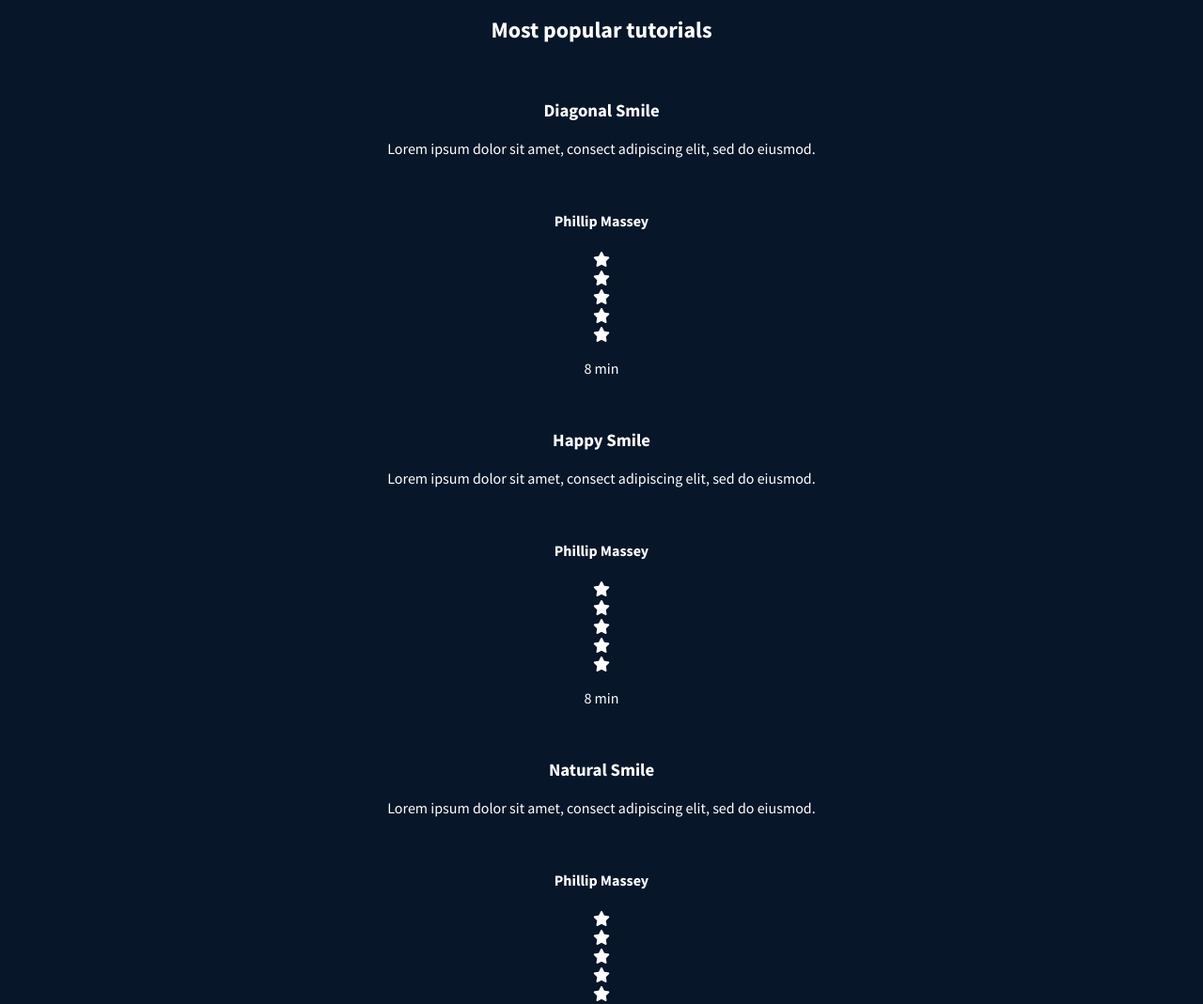
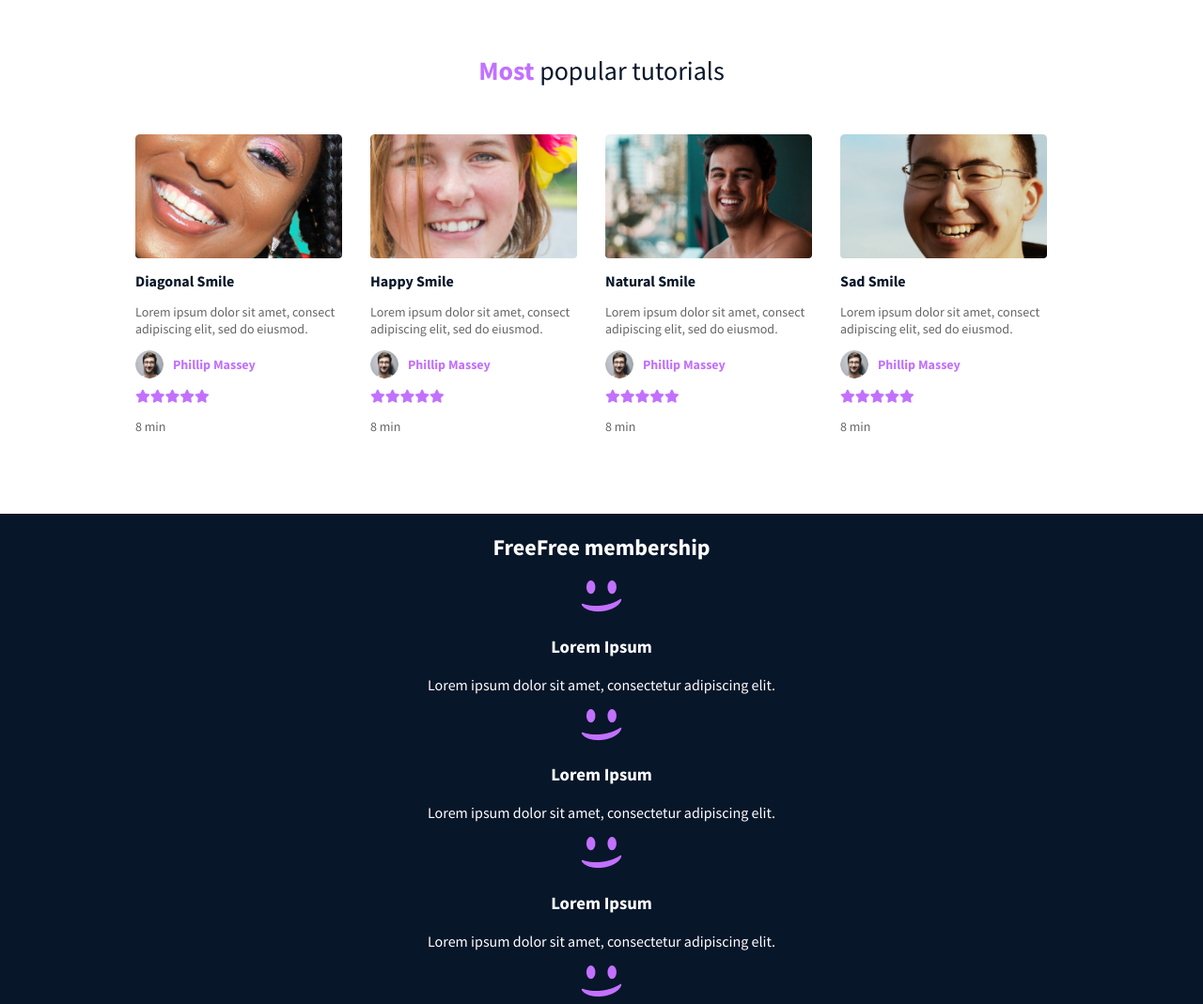
Before and after one commit to banidzakaria101/alx_html_css, a plain HTML site: page css_advanced/index.html in a window 1280 px wide. Shown: the part 1120-2189 px from the top of the page at 94% size. Drawn offline with Linux system fonts and the light colour scheme.

Commit message:
add style do testimonial sectionand popular section

```diff
--- a/css_advanced/index.html
+++ b/css_advanced/index.html
@@ -1,15 +1,18 @@
 <!DOCTYPE html>
 <html lang="en">
+
 <head>
     <meta charset="UTF-8">
     <meta name="viewport" content="width=device-width, initial-scale=1.0">
     <script src="https://kit.fontawesome.com/4a2b055604.js" crossorigin="anonymous"></script>
-    <link href="https://fonts.googleapis.com/css2?family=Source+Sans+Pro:wght@400;600;700;900&display=swap" rel="stylesheet">
+    <link href="https://fonts.googleapis.com/css2?family=Source+Sans+Pro:wght@400;600;700;900&display=swap"
+        rel="stylesheet">
     <link rel="stylesheet" href="styles.css">
     <title>Document</title>
 </head>
+
 <body>
-    <header >
+    <header>
         <nav>
             <img src="/images/logo.png" alt="logo">
 
@@ -29,10 +32,10 @@
                 <span class="keyword">GRIN</span>
                 <span class="keyword">LAUGH</span>
             </div>
-            <button >REGISTER FOR FREE</button>
-            <div >
-                <h2><span >Learn</span> from the pros</h2>
-                <div >
+            <button>REGISTER FOR FREE</button>
+            <div>
+                <h2><span>Learn</span> from the pros</h2>
+                <div>
                     <div>
                         <img src="./images/1.png" alt="">
                         <h3>Phillip Massey</h3>
@@ -61,105 +64,112 @@
                 <img src="./images/5.png" alt="image">
             </div>
             <div class="testimonial-content">
-                <blockquote>« Those tutorials are concise and go straight to the point. I can’t think of a better place to learn smiling. And it’s so fun!</blockquote>
+                <blockquote>« Those tutorials are concise and go straight to the point. I can’t think of a better place
+                    to learn smiling. And it’s so fun!</blockquote>
                 <h3>NAME</h3>
                 <P>weather presenter</P>
             </div>
         </section>
-        <section>
-            <h2>Most popular tutorials</h2>
-            <div>
-                <img src="./images/Bitmap (1).png" alt="">
+        <section class="popular-section">
+            <h2 class="popular-title"><span class="purple-text">Most</span> popular tutorials</h2>
+            <div class="tutorials-grid">
+
+                <div class="tutorial-card">
+                    <img src="./images/9.png" alt="">
                     <h3>Diagonal Smile</h3>
                     <p>Lorem ipsum dolor sit amet, consect adipiscing elit, sed do eiusmod.</p>
-                <div>
-                    <img src="./images/1 (3).png" alt="">
+                    <div class="tutor-info">
+                        <img src="./images/1.png" alt="">
                         <h4>Phillip Massey</h4>
                     </div>
-                <div>
+                    <div class="stars">
                         <div><i class="fa-solid fa-star"></i></div>
                         <div><i class="fa-solid fa-star"></i></div>
                         <div><i class="fa-solid fa-star"></i></div>
                         <div><i class="fa-solid fa-star"></i></div>
                         <div><i class="fa-solid fa-star"></i></div>
                     </div>
-                <p>8 min</p>
+                    <p class="duration">8 min</p>
                 </div>
-            <div>
-                <img src="./images/Bitmap (4).png" alt="">
+
+                <div class="tutorial-card">
+                    <img src="./images/7.png" alt="">
                     <h3>Happy Smile</h3>
                     <p>Lorem ipsum dolor sit amet, consect adipiscing elit, sed do eiusmod.</p>
-                <div>
-                    <img src="./images/1 (3).png" alt="">
+                    <div class="tutor-info">
+                        <img src="./images/1.png" alt="">
                         <h4>Phillip Massey</h4>
                     </div>
-                <div>
+                    <div class="stars">
                         <div><i class="fa-solid fa-star"></i></div>
                         <div><i class="fa-solid fa-star"></i></div>
                         <div><i class="fa-solid fa-star"></i></div>
                         <div><i class="fa-solid fa-star"></i></div>
                         <div><i class="fa-solid fa-star"></i></div>
                     </div>
-                <p>8 min</p>
+                    <p class="duration">8 min</p>
                 </div>
-            <div>
-                <img src="./images/Bitmap (3).png" alt="">
+                <div class="tutorial-card">
+                    <img src="./images/8.png" alt="">
                     <h3>Natural Smile</h3>
                     <p>Lorem ipsum dolor sit amet, consect adipiscing elit, sed do eiusmod.</p>
-                <div>
-                    <img src="./images/1 (3).png" alt="">
+                    <div class="tutor-info">
+                        <img src="./images/1.png" alt="">
                         <h4>Phillip Massey</h4>
                     </div>
-                <div>
+                    <div class="stars">
                         <div><i class="fa-solid fa-star"></i></div>
                         <div><i class="fa-solid fa-star"></i></div>
                         <div><i class="fa-solid fa-star"></i></div>
                         <div><i class="fa-solid fa-star"></i></div>
                         <div><i class="fa-solid fa-star"></i></div>
                     </div>
-                <p>8 min</p>
+                    <p class="duration">8 min</p>
                 </div>
-            <div>
-                <img src="./images/Bitmap (2).png" alt="">
+                <div class="tutorial-card">
+                    <img src="./images/6.png" alt="">
                     <h3>Sad Smile</h3>
                     <p>Lorem ipsum dolor sit amet, consect adipiscing elit, sed do eiusmod.</p>
-                <div>
-                    <img src="./images/1 (3).png" alt="">
+                    <div class="tutor-info">
+                        <img src="./images/1.png" alt="">
                         <h4>Phillip Massey</h4>
                     </div>
-                <div>
+                    <div class="stars">
                         <div><i class="fa-solid fa-star"></i></div>
                         <div><i class="fa-solid fa-star"></i></div>
                         <div><i class="fa-solid fa-star"></i></div>
                         <div><i class="fa-solid fa-star"></i></div>
                         <div><i class="fa-solid fa-star"></i></div>
                     </div>
-                <p>8 min</p>
+                    <p class="duration">8 min</p>
+                </div>
             </div>
         </section>
-        <section>
-            <h2>Free membership</h2>
-            <div>
-                <img src="./images/smile.svg" alt="">
+        <section class="membership">
+            <h2><span class="highlight">Free</span>Free membership</h2>
+            <div class="membership-cards">
+            <div class="card">
+                <img src="./images/smile.png" alt="">
                 <h3>Lorem Ipsum</h3>
                 <p>Lorem ipsum dolor sit amet, consectetur adipiscing elit.</p>
             </div>
-            <div>
-                <img src="./images/smile.svg" alt="">
+            <div class="card">
+                <img src="./images/smile.png" alt="">
                 <h3>Lorem Ipsum</h3>
                 <p>Lorem ipsum dolor sit amet, consectetur adipiscing elit.</p>
             </div>
-            <div>
-                <img src="./images/smile.svg" alt="">
+            <div class="card">
+                <img src="./images/smile.png" alt="">
                 <h3>Lorem Ipsum</h3>
                 <p>Lorem ipsum dolor sit amet, consectetur adipiscing elit.</p>
             </div>
-            <div>
-                <img src="./images/smile.svg" alt="">
+            <div class="card">
+                <img src="./images/smile.png" alt="">
                 <h3>Lorem Ipsum</h3>
                 <p>Lorem ipsum dolor sit amet, consectetur adipiscing elit.</p>
             </div>
-            <button>REGISTER FOR FREE</button>
+            </div>
+            <button class="register-btn">REGISTER FOR FREE</button>
         </section>
         <section>
             <h2>F.A.Q</h2>
@@ -169,14 +179,22 @@
                         <h3>How does this work?</h3>
                     </div>
                     <div>
-                        Lorem ipsum dolor sit amet, consectetur adipiscing elit, sed do eiusmod tempor incididunt ut labore et dolore magna aliqua. Ut enim ad minim veniam, quis nostrud exercitation ullamco laboris nisi ut aliquip ex ea commodo consequat. Duis aute irure dolor in reprehenderit in voluptate velit esse cillum dolore eu fugiat nulla pariatur. Excepteur sint occaecat cupidatat non proident, sunt in culpa qui officia deserunt mollit anim id est laborum.
+                        Lorem ipsum dolor sit amet, consectetur adipiscing elit, sed do eiusmod tempor incididunt ut
+                        labore et dolore magna aliqua. Ut enim ad minim veniam, quis nostrud exercitation ullamco
+                        laboris nisi ut aliquip ex ea commodo consequat. Duis aute irure dolor in reprehenderit in
+                        voluptate velit esse cillum dolore eu fugiat nulla pariatur. Excepteur sint occaecat cupidatat
+                        non proident, sunt in culpa qui officia deserunt mollit anim id est laborum.
                     </div>
 
                     <div>
                         <h3>How does this work?</h3>
                     </div>
                     <div>
-                        Lorem ipsum dolor sit amet, consectetur adipiscing elit, sed do eiusmod tempor incididunt ut labore et dolore magna aliqua. Ut enim ad minim veniam, quis nostrud exercitation ullamco laboris nisi ut aliquip ex ea commodo consequat. Duis aute irure dolor in reprehenderit in voluptate velit esse cillum dolore eu fugiat nulla pariatur. Excepteur sint occaecat cupidatat non proident, sunt in culpa qui officia deserunt mollit anim id est laborum.
+                        Lorem ipsum dolor sit amet, consectetur adipiscing elit, sed do eiusmod tempor incididunt ut
+                        labore et dolore magna aliqua. Ut enim ad minim veniam, quis nostrud exercitation ullamco
+                        laboris nisi ut aliquip ex ea commodo consequat. Duis aute irure dolor in reprehenderit in
+                        voluptate velit esse cillum dolore eu fugiat nulla pariatur. Excepteur sint occaecat cupidatat
+                        non proident, sunt in culpa qui officia deserunt mollit anim id est laborum.
                     </div>
                 </div>
                 <div>
@@ -184,13 +202,21 @@
                         <h3>How does this work?</h3>
                     </div>
                     <div>
-                        Lorem ipsum dolor sit amet, consectetur adipiscing elit, sed do eiusmod tempor incididunt ut labore et dolore magna aliqua. Ut enim ad minim veniam, quis nostrud exercitation ullamco laboris nisi ut aliquip ex ea commodo consequat. Duis aute irure dolor in reprehenderit in voluptate velit esse cillum dolore eu fugiat nulla pariatur. Excepteur sint occaecat cupidatat non proident, sunt in culpa qui officia deserunt mollit anim id est laborum.
+                        Lorem ipsum dolor sit amet, consectetur adipiscing elit, sed do eiusmod tempor incididunt ut
+                        labore et dolore magna aliqua. Ut enim ad minim veniam, quis nostrud exercitation ullamco
+                        laboris nisi ut aliquip ex ea commodo consequat. Duis aute irure dolor in reprehenderit in
+                        voluptate velit esse cillum dolore eu fugiat nulla pariatur. Excepteur sint occaecat cupidatat
+                        non proident, sunt in culpa qui officia deserunt mollit anim id est laborum.
                     </div>
                     <div>
                         <h3>How does this work?</h3>
                     </div>
                     <div>
-                        Lorem ipsum dolor sit amet, consectetur adipiscing elit, sed do eiusmod tempor incididunt ut labore et dolore magna aliqua. Ut enim ad minim veniam, quis nostrud exercitation ullamco laboris nisi ut aliquip ex ea commodo consequat. Duis aute irure dolor in reprehenderit in voluptate velit esse cillum dolore eu fugiat nulla pariatur. Excepteur sint occaecat cupidatat non proident, sunt in culpa qui officia deserunt mollit anim id est laborum.
+                        Lorem ipsum dolor sit amet, consectetur adipiscing elit, sed do eiusmod tempor incididunt ut
+                        labore et dolore magna aliqua. Ut enim ad minim veniam, quis nostrud exercitation ullamco
+                        laboris nisi ut aliquip ex ea commodo consequat. Duis aute irure dolor in reprehenderit in
+                        voluptate velit esse cillum dolore eu fugiat nulla pariatur. Excepteur sint occaecat cupidatat
+                        non proident, sunt in culpa qui officia deserunt mollit anim id est laborum.
                     </div>
                 </div>
             </div>
@@ -210,4 +236,5 @@
         </section>
     </footer>
 </body>
+
 </html>
--- a/css_advanced/styles.css
+++ b/css_advanced/styles.css
@@ -167,3 +167,86 @@ nav ul li a {
   font-size: 14px;
   font-style: italic;
 }
+
+.popular-section {
+  padding: 60px 20px;
+  background-color: white;
+  text-align: center;
+  color: #071629;
+}
+
+.popular-section h2 {
+ font-size: 28px;
+  font-weight: 400;
+  margin-bottom: 40px;
+  margin-top: 0;
+}
+
+.purple-text {
+  color: #c271ff;
+  font-weight: 700;
+}
+
+.tutorials-grid {
+  display: flex;
+  gap: 30px;
+  margin: auto;
+  width: 80%;
+  padding: 10px;
+
+}
+
+.tutorial-card {
+  width: 220px;
+  text-align: left;
+
+}
+
+.tutorial-card img {
+  width: 100%;
+  border-radius: 4px;
+
+}
+
+.tutorial-card h3 {
+  font-size: 16px;
+  margin: 10px 0 5px;
+}
+
+.tutorial-card p {
+  font-size: 14px;
+  color: #666;
+
+}
+
+.tutor-info {
+  display: flex;
+  align-items: center;
+  gap: 10px;
+  margin: 10px 0;
+}
+
+.tutor-info img {
+  width: 30px;
+  height: 30px;
+  border-radius: 50%;
+
+}
+
+.tutor-info h4 {
+  font-size: 14px;
+  color: #c271ff;
+  margin: 0;
+}
+
+.stars {
+    display: flex;
+  color: #c271ff;
+  font-size: 14px;
+  margin: 5px 0;
+}
+
+.duration {
+  font-size: 13px;
+  color: #888;
+}
```
Lines whose indentation alone changed are shown as unchanged.
